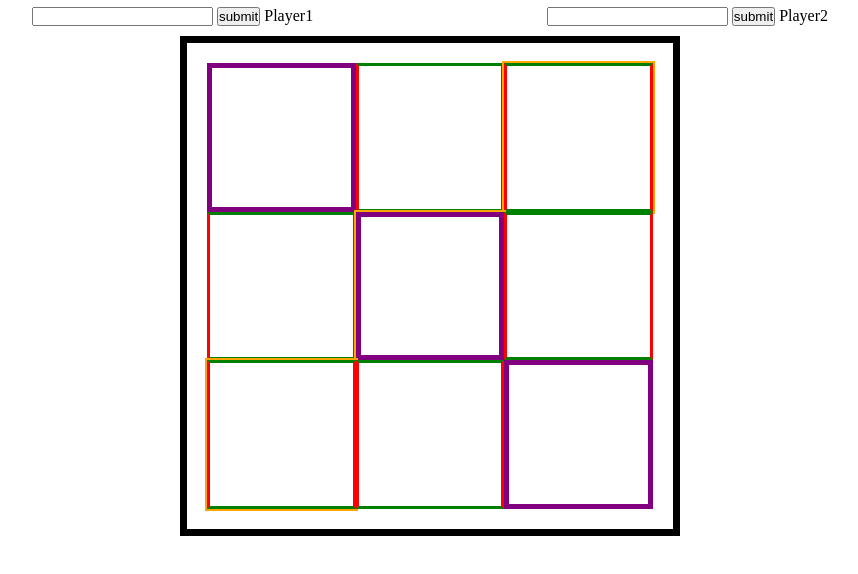
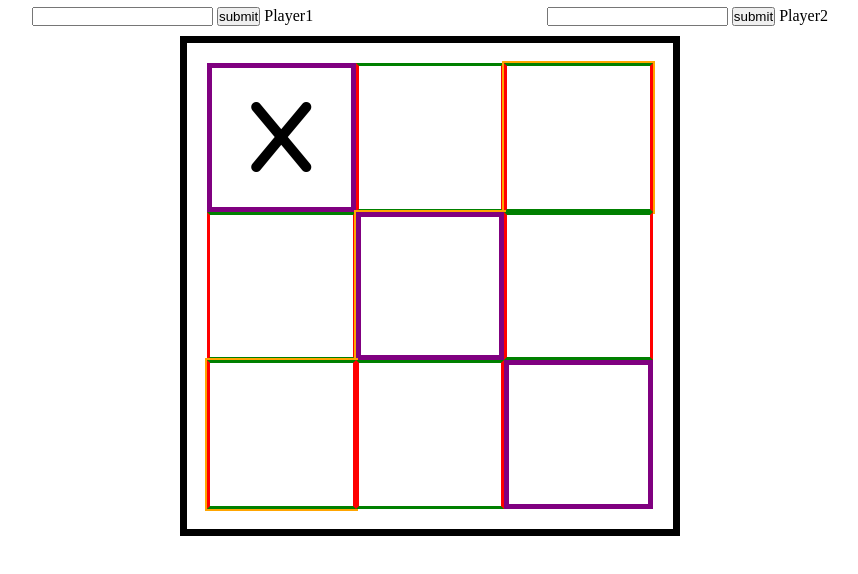
Before and after one commit to TippingTheIceBerg/Odin_TicTacToe, a plain HTML site: page index.html in a window 1280 px wide. Both pictures are taken after a click on the element 491 px from the left and 289 px from the top of the page. Shown: the part 152-726 px from the top of the page, without its empty margins (210-1068 px from the left). Drawn offline with Linux system fonts and the light colour scheme.

Commit message:
players can place symbols and players can't take spaces of already taken spaces

```diff
--- a/script.js
+++ b/script.js
@@ -1,5 +1,6 @@
 let TicTacToe = {
-    playerTurn: 0,
+    playerTurn: 1,
+    spaceTaken: [],
     init: function(){
         this.domCache();
         this.bindEvents();
@@ -23,7 +24,9 @@ let TicTacToe = {
         this.player2Btn = this.el.querySelectorAll(".player2__btn");
         this.player2 = this.el.querySelectorAll(".player2__playerName");
 
-        this.getAllSpaces = this.el.querySelectorAll('.grid')
+        this.getAllSpaces = this.el.querySelectorAll('.grid');
+
+        this.getAllSymbolSpaces = this.el.querySelectorAll("i")
 
         this.row1 = this.el.querySelectorAll(".row1");
         this.row2 = this.el.querySelectorAll(".row2");
@@ -68,7 +71,6 @@ let TicTacToe = {
             return this.player1Turn(da,this.playerTurn)
         }
         else{
-            console.log(this.playerTurn);
             return this.player2Turn(da, this.playerTurn)
         }
     },
@@ -82,22 +84,48 @@ let TicTacToe = {
         this.placePlayerSymbol(da,playerTurn)
     },
     placePlayerSymbol: function(da,playerTurn){
-        console.log(da,playerTurn);
+
+        if(this.spaceTaken.indexOf(da) > -1) {
+
+            return;
+        }
+        if(this.spaceTaken.indexOf(da) == -1){
+            console.log('free');
+            this.spaceTaken.push(da)
+        }
+        this.getAllSpaces.forEach(space => {
+            if(playerTurn == 2 ){
+                symbol = "fa-solid fa-x"
+                dataSymbol = "X"
+            }
+            if(playerTurn == 1){
+                symbol = "fa-solid fa-o"
+                dataSymbol = "O"
+            }
+            if(space.getAttribute('data-attribute') == da){
+                child = space.firstElementChild,
+                child.setAttribute("class",symbol)
+                child.setAttribute("data-symbol",dataSymbol)
+            }
+        }
+        )
+
+
     },
     checkRows: function(){
-        this.row1.forEach(spot => console.log(spot.children[0].getAttribute('data-symbol')));
-        this.row2.forEach(spot => console.log(spot.children[0].getAttribute('data-symbol')));
-        this.row3.forEach(spot => console.log(spot.children[0].getAttribute('data-symbol')));
+        // this.row1.forEach(spot => console.log(spot.children[0].getAttribute('data-symbol')));
+        // this.row2.forEach(spot => console.log(spot.children[0].getAttribute('data-symbol')));
+        // this.row3.forEach(spot => console.log(spot.children[0].getAttribute('data-symbol')));
     },
     checkColumns: function(){
-        this.column1.forEach(spot => console.log(spot.children[0].getAttribute('data-symbol')));
-        this.column2.forEach(spot => console.log(spot.children[0].getAttribute('data-symbol')));
-        this.column3.forEach(spot => console.log(spot.children[0].getAttribute('data-symbol')));
+        // this.column1.forEach(spot => console.log(spot.children[0].getAttribute('data-symbol')));
+        // this.column2.forEach(spot => console.log(spot.children[0].getAttribute('data-symbol')));
+        // this.column3.forEach(spot => console.log(spot.children[0].getAttribute('data-symbol')));
 
     },
     checkDiag: function(){
-        this.diag1.forEach(spot => console.log(spot.children[0].getAttribute('data-symbol')));
-        this.diag2.forEach(spot => console.log(spot.children[0].getAttribute('data-symbol')));
+        // this.diag1.forEach(spot => console.log(spot.children[0].getAttribute('data-symbol')));
+        // this.diag2.forEach(spot => console.log(spot.children[0].getAttribute('data-symbol')));
     }
 
 }
```
Also changed, not shown: index.html (+0 -1 lines).
